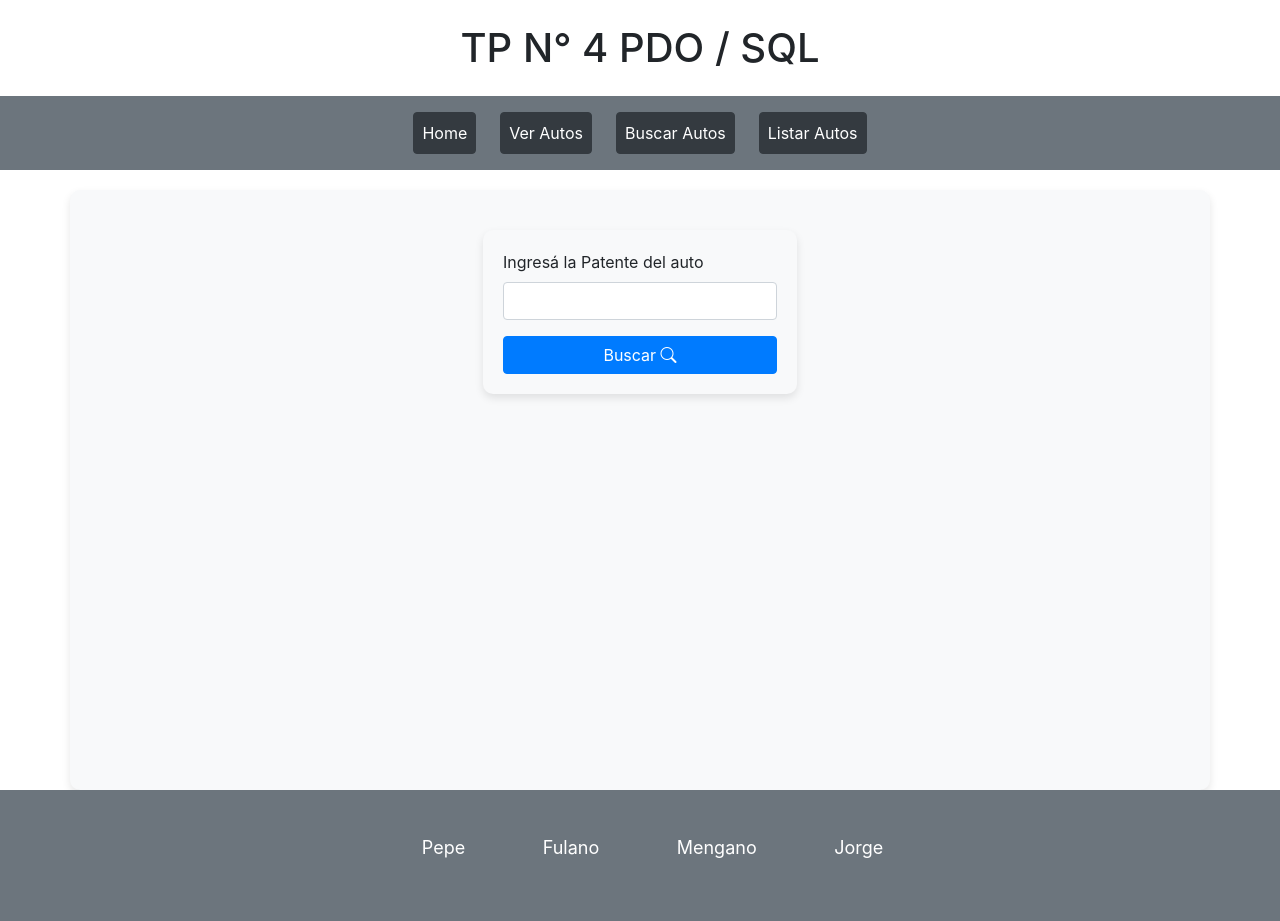
After one commit to juancruzgw/TP4_PDO, a PHP site: page /buscarAuto.php in a window 1280 px wide. The commit adds this page. Run offline with PHP 8.4, Linux system fonts and the light colour scheme; some libraries are stand-ins or nearby versions.

Commit message:
second commit

```diff
--- /dev/null
+++ b/Vista/Assets/styles.css
@@ -0,0 +1,79 @@
+
+.contenedor {
+    width: 60%;
+    margin: auto 0;
+    min-height: 600px;
+    box-shadow: 0 0 10px rgba(0, 0, 0, 0.1);
+    border-radius: 10px;
+    margin-top: 15px;
+    padding: 15px;
+}
+
+
+.cont-form {
+    display: flex;
+    min-height: 600px;
+    justify-content: center;
+    align-items: top;
+    max-height: 50% !important;
+    background-color: #f8f9fa; /* Fondo claro */
+    max-width: 50%;
+    padding: 20px; /* Espaciado interno */
+    border-radius: 10px; /* Bordes redondeados */
+    box-shadow: 0 4px 8px rgba(0, 0, 0, 0.1); /* Sombra */
+    margin-top: 20px; /* Margen superior */
+}
+.contenedor-form {
+    display: flex  ;
+    height: 50%;
+    justify-content: center;
+    align-items: top;
+    max-height: 50% !important;
+    background-color: #f8f9fa; /* Fondo claro */
+    max-width: 50%;
+    padding: 20px; /* Espaciado interno */
+    border-radius: 10px; /* Bordes redondeados */
+    box-shadow: 0 4px 8px rgba(0, 0, 0, 0.1); /* Sombra */
+    margin-top: 20px; /* Margen superior */
+}
+
+.futer .list-inline-item{
+
+    font-size: large;
+    transition: 1.5s ;
+     color: 1.5s ease-in-out;
+    margin-left: 25px;
+    animation: colorChange 10s infinite;
+    padding: 20px;
+
+
+}
+.futer .list-inline-item:hover{
+   /* transform: rotateX(360deg);*/
+
+    color: #000000;
+
+
+    /*box-shadow: 0 0 10px rgba(0, 0, 0, 0.1);*/
+    border-radius: 10px;
+
+
+}
+/*
+@keyframes colorChange {
+    0% {
+        color: #000000;
+    }
+    25% {
+        color: #ffffff;
+    }
+    50% {
+        color: #000000;
+    }
+    75% {
+        color: #ffffff;
+    }
+    100% {
+        color: #000000;
+    }
+}*/
--- a/Vista/Estructura/Footer.php
+++ b/Vista/Estructura/Footer.php
@@ -1,9 +1,10 @@
+
 </main>
 </div>
 </div>
 
 <footer class="bg-secondary text-white py-4">
-    <div class="container text-center">
+    <div class="container text-center futer">
         <ul class="list-inline">
             <li class="list-inline-item">Pepe</li>
             <li class="list-inline-item">Fulano</li>
@@ -13,8 +14,7 @@
     </div>
 </footer>
 
-<!-- Optional JavaScript -->
-<!-- jQuery first, then Popper.js, then Bootstrap JS -->
+
     <script src="/vista/js/jquery/jquery-3.5.1.slim.min.js"></script>
 <script src="/vista/js/popper/popper.min.js"></script>
 <script src="/vista/js/bootstrap/4.5.2/bootstrap.min.js"></script>
--- a/Vista/Estructura/Header.php
+++ b/Vista/Estructura/Header.php
@@ -4,7 +4,9 @@
     <meta charset="UTF-8">
     <meta name="viewport" content="width=device-width, initial-scale=1.0">
     <title>Header</title>
+    <link rel="stylesheet" href="/TP4/Vista/Assets/styles.css">
     <link rel="stylesheet" href="https://stackpath.bootstrapcdn.com/bootstrap/4.5.2/css/bootstrap.min.css">
+    <link rel="stylesheet" href="https://cdnjs.cloudflare.com/ajax/libs/bootstrap-icons/1.5.0/font/bootstrap-icons.min.css">
 </head>
 <body>
 <header>
@@ -22,7 +24,7 @@
                     <a class="nav-link btn btn-dark mx-1 text-white" href="/TP4/Vista/VerAutos.php">Ver Autos</a>
                 </li>
                 <li class="nav-item m-2">
-                    <a class="nav-link btn btn-dark mx-1 text-white" href="#">Buscar Autos</a>
+                    <a class="nav-link btn btn-dark mx-1 text-white" href="/TP4/Vista/buscarAuto.php">Buscar Autos</a>
                 </li>
                 <li class="nav-item m-2">
                     <a class="nav-link btn btn-dark mx-1 text-white" href="#">Listar Autos</a>
--- a/Vista/Index.php
+++ b/Vista/Index.php
@@ -1,4 +1,5 @@
 <?php
+
 
 include_once "./Estructura/Header.php";
 ?>
@@ -10,7 +11,7 @@ include_once "./Estructura/Header.php";
     <title>Document</title>
 </head>
 <body>
-    <div class="container ">
+    <div class="container contenedor">
         <h1>Bienvenido a la página de inicio!</h1>
         <p>Lorem, ipsum dolor sit amet consectetur adipisicing elit. Inventore dolorem commodi earum nihil quibusdam eos aut odit perspiciatis quia facere ducimus, quasi, quas, suscipit officia iusto illum ipsum fugit architecto?</p>
 
--- /dev/null
+++ b/Vista/buscarAuto.php
@@ -0,0 +1,33 @@
+<?php
+
+
+include_once "./Estructura/Header.php";
+?>
+<!DOCTYPE html>
+<html lang="en">
+<head>
+    <meta charset="UTF-8">
+    <meta name="viewport" content="width=device-width, initial-scale=1.0">
+    <title>Document</title>
+</head>
+<body>
+    <div class="container  cont-form  ">
+
+        <div class="contenedor-form">
+
+        <form action="">
+
+              <div class="form-group ">
+              <label> <i class="bi bi-car-front"></i> Ingresá la Patente del auto </label>
+                <label for="patente"></label>
+                <input  type="text" name="patente" id="patente" class="form-control">
+              </div>
+              <button type="submit" class="btn btn-primary btn-block ">Buscar <i class="bi bi-search"></i></button>
+       </form>
+
+        </div>
+
+    </div>
+    <?php include_once "./Estructura/Footer.php"?>
+</body>
+</html>
```
Also changed, not shown: Vista/VerAutos.php (+5 -5 lines).
